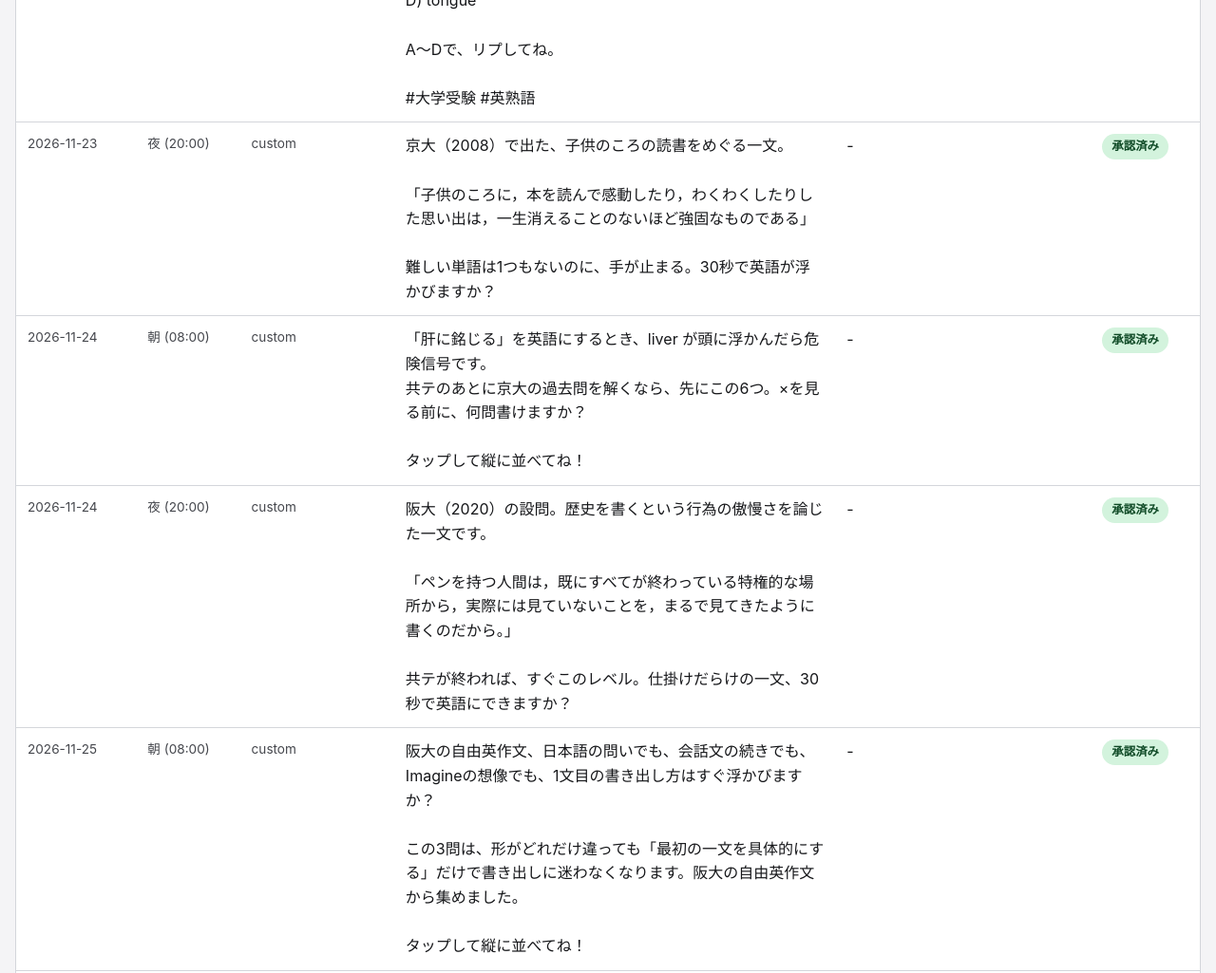
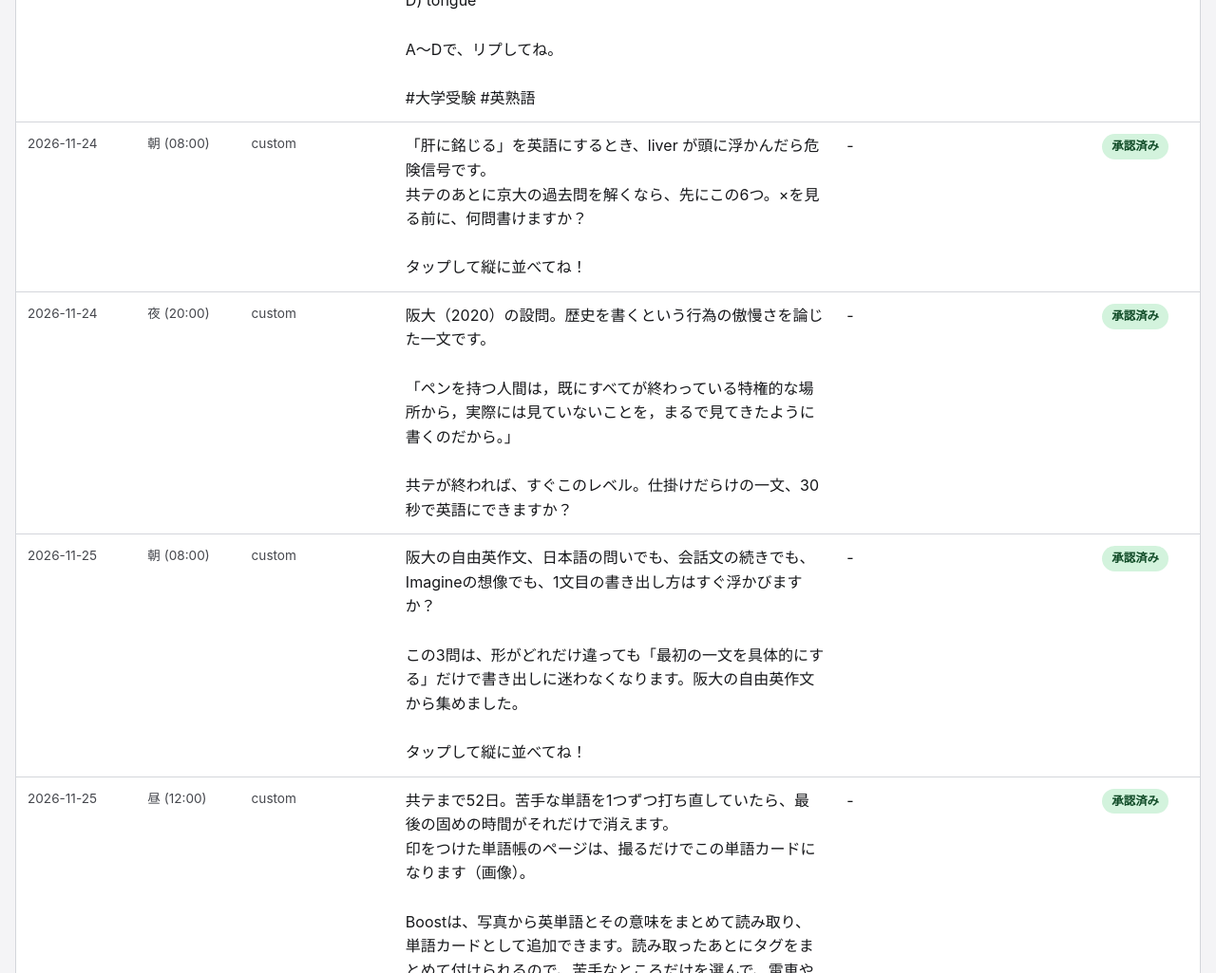
Before and after one commit to yama9haru-bit/boost-x-view, a plain HTML site: page index.html in a window 1280 px wide. Shown: the part 2980-4005 px from the top of the page at 95% size. Drawn offline with Linux system fonts and the light colour scheme.

Commit message:
Update public view (2026-11-23T11:00:08Z)
Co-Authored-By: Claude Fable 5 <noreply@anthropic.com>

```diff
--- a/index.html
+++ b/index.html
@@ -184,11 +184,7 @@ D) tongue
 
 A〜Dで、リプしてね。
 
-#大学受験 #英熟語</td><td class='text-cell'>-</td><td><span class='badge badge-pending'>承認待ち</span></td></tr><tr><td class='meta'>2026-11-23</td><td class='meta'>夜 (20:00)</td><td class='meta'>custom</td><td class='text-cell'>京大（2008）で出た、子供のころの読書をめぐる一文。
-
-「子供のころに，本を読んで感動したり，わくわくしたりした思い出は，一生消えることのないほど強固なものである」
-
-難しい単語は1つもないのに、手が止まる。30秒で英語が浮かびますか？</td><td class='text-cell'>-</td><td><span class='badge badge-approved'>承認済み</span></td></tr><tr><td class='meta'>2026-11-24</td><td class='meta'>朝 (08:00)</td><td class='meta'>custom</td><td class='text-cell'>「肝に銘じる」を英語にするとき、liver が頭に浮かんだら危険信号です。
+#大学受験 #英熟語</td><td class='text-cell'>-</td><td><span class='badge badge-pending'>承認待ち</span></td></tr><tr><td class='meta'>2026-11-24</td><td class='meta'>朝 (08:00)</td><td class='meta'>custom</td><td class='text-cell'>「肝に銘じる」を英語にするとき、liver が頭に浮かんだら危険信号です。
 共テのあとに京大の過去問を解くなら、先にこの6つ。×を見る前に、何問書けますか？
 
 タップして縦に並べてね！</td><td class='text-cell'>-</td><td><span class='badge badge-approved'>承認済み</span></td></tr><tr><td class='meta'>2026-11-24</td><td class='meta'>夜 (20:00)</td><td class='meta'>custom</td><td class='text-cell'>阪大（2020）の設問。歴史を書くという行為の傲慢さを論じた一文です。
@@ -368,7 +364,11 @@ D) Tom has been to Germany two years ago.
 
 A〜Dで、リプしてね。
 
-#大学受験 #英作文</td><td class='text-cell'>-</td><td><span class='badge badge-pending'>承認待ち</span></td></tr></table></div><h2 style='font-size:1.05rem;margin:24px 0 8px'>投稿済み(最新順、最大30件)</h2><div class='table-wrap'><table><tr><th>日付</th><th>スロット</th><th>種別</th><th>本文</th><th>リプ</th><th>状態</th><th>リンク</th></tr><tr><td class='meta'>2026-11-23</td><td class='meta'>朝 (08:00)</td><td class='meta'>custom</td><td class='text-cell'>共テが終わると、すぐ2次の自由英作文。
+#大学受験 #英作文</td><td class='text-cell'>-</td><td><span class='badge badge-pending'>承認待ち</span></td></tr></table></div><h2 style='font-size:1.05rem;margin:24px 0 8px'>投稿済み(最新順、最大30件)</h2><div class='table-wrap'><table><tr><th>日付</th><th>スロット</th><th>種別</th><th>本文</th><th>リプ</th><th>状態</th><th>リンク</th></tr><tr><td class='meta'>2026-11-23</td><td class='meta'>夜 (20:00)</td><td class='meta'>custom</td><td class='text-cell'>京大（2008）で出た、子供のころの読書をめぐる一文。
+
+「子供のころに，本を読んで感動したり，わくわくしたりした思い出は，一生消えることのないほど強固なものである」
+
+難しい単語は1つもないのに、手が止まる。30秒で英語が浮かびますか？</td><td class='text-cell'>-</td><td><span class='badge badge-posted'>投稿済み</span></td><td><a class='tweet-link' href='https://twitter.com/i/web/status/2124820274277490740' rel='noopener' target='_blank'>本文を見る →</a></td></tr><tr><td class='meta'>2026-11-23</td><td class='meta'>朝 (08:00)</td><td class='meta'>custom</td><td class='text-cell'>共テが終わると、すぐ2次の自由英作文。
 「アドバイスして」「説得して」「手紙に返事を」と言われて、1文目を10秒で書き出せますか？
 
 この3問は、1文目を相手に向けると一気に書きやすくなります。東大と阪大の過去問から集めました。
@@ -530,10 +530,4 @@ https://boost.chocoschools.com</td><td><span class='badge badge-posted'>投稿
 手書きの答案は、写真で撮るだけで添削してくれるBoostで無料で試せます（リンクはリプ欄の1つ目）👇</td><td class='text-cell'>問題と手書きの答案を写真で撮るだけで、自動で添削してくれるのがBoost。
 無料で試せます。
 
-https://boost.chocoschools.com</td><td><span class='badge badge-posted'>投稿済み</span></td><td><a class='tweet-link' href='https://twitter.com/i/web/status/2120652819166617867' rel='noopener' target='_blank'>本文を見る →</a><br><a class='tweet-link' href='https://twitter.com/i/web/status/2120652823235084526' rel='noopener' target='_blank'>リプを見る →</a></td></tr><tr><td class='meta'>2026-11-11</td><td class='meta'>夜 (20:00)</td><td class='meta'>custom</td><td class='text-cell'>「〜すればするほど」は、受験英語で必ず習う the 比較級, the 比較級 の形。
-
-阪大の和文英訳（2021）で、そのまま出ました。
-
-「学べば学ぶほど，いままでわからなかったことがわかるようになり」
-
-The more のあと、崩れずに書けますか？</td><td class='text-cell'>-</td><td><span class='badge badge-posted'>投稿済み</span></td><td><a class='tweet-link' href='https://twitter.com/i/web/status/2120471618145431838' rel='noopener' target='_blank'>本文を見る →</a></td></tr></table></div><footer class='page-footer'><a class='tweet-link' href='https://github.com/yama9haru-bit/boost-x-view/commits/main' rel='noopener'>更新履歴</a> — <a class='tweet-link' href='https://github.com/yama9haru-bit/boost-x-view' rel='noopener'>このページについて</a></footer></body></html>
+https://boost.chocoschools.com</td><td><span class='badge badge-posted'>投稿済み</span></td><td><a class='tweet-link' href='https://twitter.com/i/web/status/2120652819166617867' rel='noopener' target='_blank'>本文を見る →</a><br><a class='tweet-link' href='https://twitter.com/i/web/status/2120652823235084526' rel='noopener' target='_blank'>リプを見る →</a></td></tr></table></div><footer class='page-footer'><a class='tweet-link' href='https://github.com/yama9haru-bit/boost-x-view/commits/main' rel='noopener'>更新履歴</a> — <a class='tweet-link' href='https://github.com/yama9haru-bit/boost-x-view' rel='noopener'>このページについて</a></footer></body></html>
```
